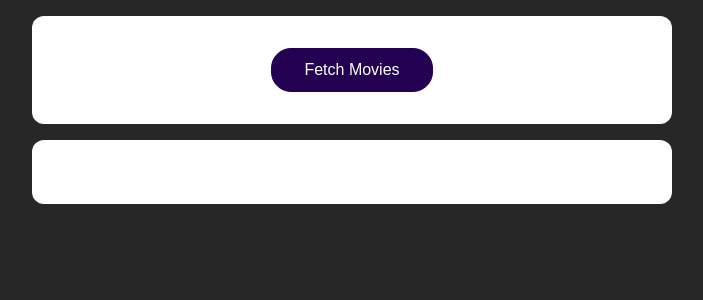
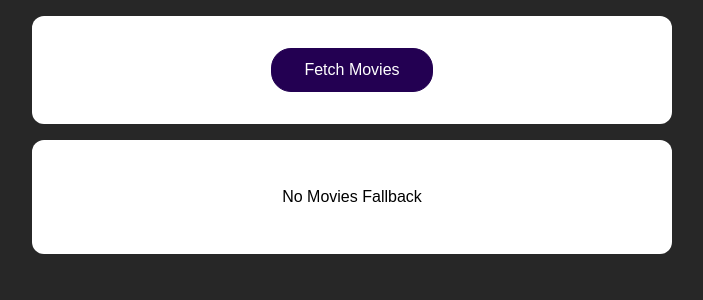
Before and after one commit to tomzacchia/react-complete-guide-maxedapps, a React (Create React App) app: page / in a window 1280 px wide. Shown: the top 300 px of the page, without its empty margins (288-991 px from the left). Built offline with nearby package versions, Linux system fonts and the light colour scheme.

Commit message:
EXAMPLE: HTTP with loading states

```diff
--- a/src/App.js
+++ b/src/App.js
@@ -20,13 +20,16 @@
 
 function App() {
   const [movies, setMovies] = useState([]);
+  const [isLoading, setIsLoading] = useState(false);
 
-  // CODE ONLY:
   async function fetchMoviesHandler() {
+    setIsLoading(true);
     const response = await fetch("https://swapi.dev/api/films");
     const data = await response.json();
+
     const moviesArray = data.results;
     setMovies(moviesArray.map(mapMovieToNewKeys));
+    setIsLoading(false);
   }
 
   // useEffect();
@@ -37,7 +40,10 @@
         <button onClick={fetchMoviesHandler}>Fetch Movies</button>
       </section>
       <section>
-        <MoviesList movies={movies} />
+        {/* NOTE: Conditional rendering with HTTP and Flags */}
+        {isLoading && <p> Loding... </p>}
+        {!isLoading && movies.length > 0 && <MoviesList movies={movies} />}
+        {!isLoading && movies.length === 0 && <p> No Movies Fallback</p>}
       </section>
     </React.Fragment>
   );
```
